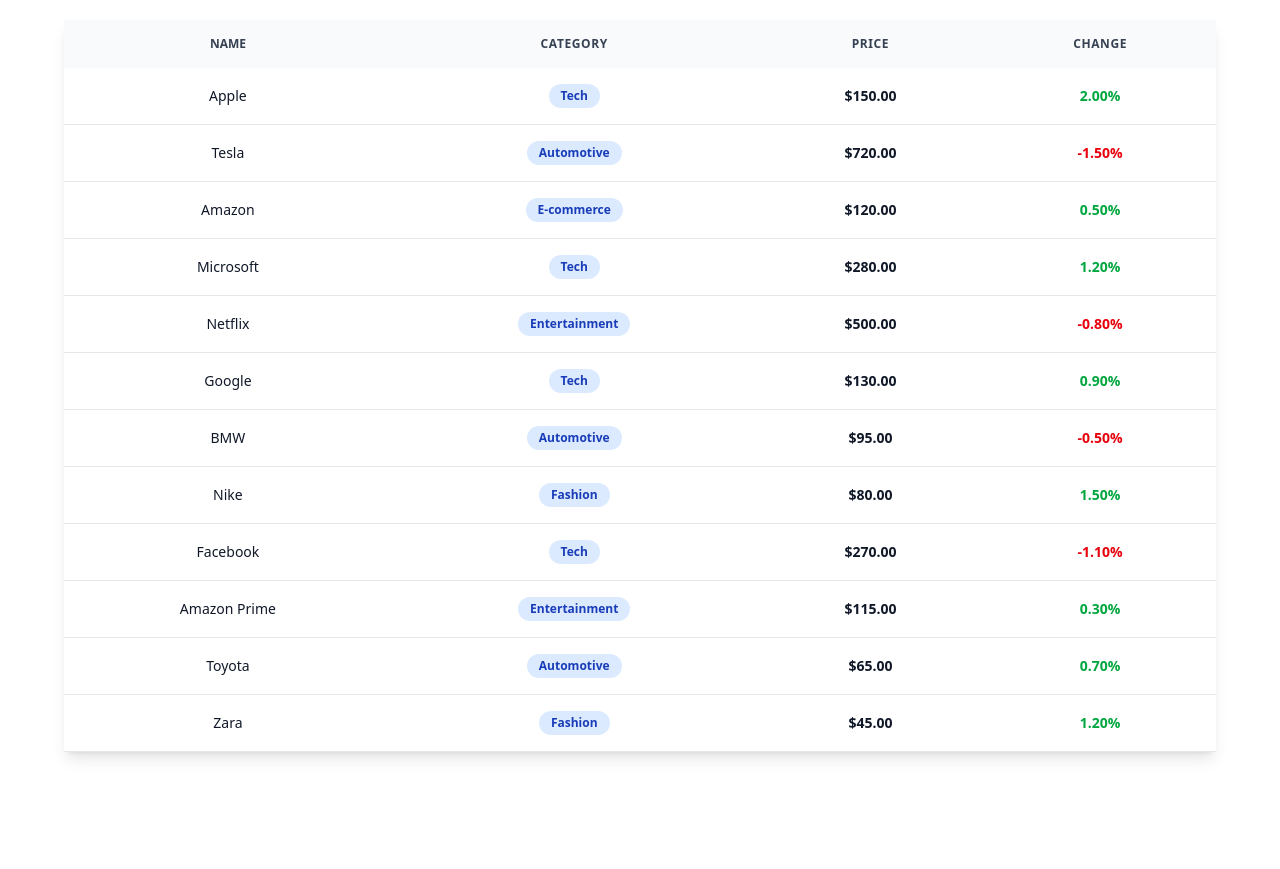
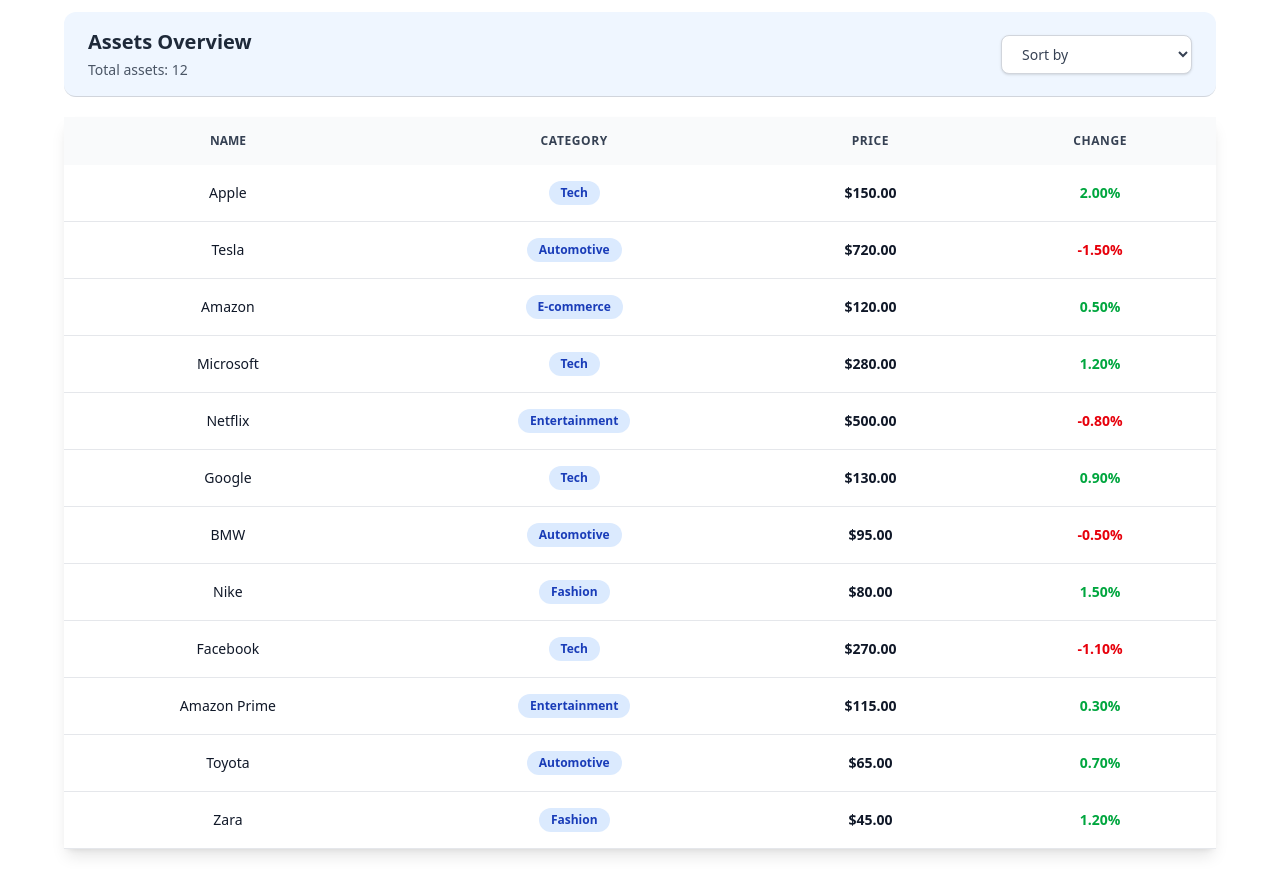
Before and after one commit to mennaomar777/real-time-assets-dashboard, a Next.js app: page / in a window 1280 px wide. Before the commit the page ends 800 px from the top, so only its background shows below. Built offline with nearby package versions, Linux system fonts and the light colour scheme.

Commit message:
implement assets sorting

```diff
--- a/app/_components/sort/Sort.tsx
+++ b/app/_components/sort/Sort.tsx
@@ -0,0 +1,31 @@
+import React from "react";
+
+export default function Sort({ onSort }: { onSort: (value: string) => void }) {
+  return (
+    <div>
+      <select
+        aria-label="Sort assets"
+        className="
+          px-4 py-2
+          rounded-lg
+          border border-gray-300
+          bg-white
+          text-sm text-gray-700
+          shadow-sm
+          cursor-pointer
+          focus:outline-none
+          focus:ring-2 focus:ring-blue-400
+          hover:border-gray-400
+          transition
+        "
+        onChange={(e) => onSort(e.target.value)}
+      >
+        <option value="">Sort by</option>
+        <option value="price-asc">Price: Low to High</option>
+        <option value="price-desc">Price: High to Low</option>
+        <option value="change-asc">Change: Low to High</option>
+        <option value="change-desc">Change: High to Low</option>
+      </select>
+    </div>
+  );
+}
--- a/app/page.tsx
+++ b/app/page.tsx
@@ -3,14 +3,41 @@
 import AssetsTable from "./_components/assetsTable/AssetsTable";
 import { AssetType } from "./_interfaces/asset";
 import { data } from "./_lib/data";
+import Sort from "./_components/sort/Sort";
 
 export default function Home() {
   const [assets, setAssets] = useState<AssetType[]>(data);
+  const [sortBy, setSortBy] = useState<string>("");
+  let newAssets: AssetType[] = structuredClone(assets);
+
+  // Sort
+  if (sortBy === "price-asc")
+    newAssets = newAssets.sort((a, b) => a.price - b.price);
+  if (sortBy === "price-desc")
+    newAssets = newAssets.sort((a, b) => b.price - a.price);
+  if (sortBy === "change-asc")
+    newAssets = newAssets.sort((a, b) => a.change - b.change);
+  if (sortBy === "change-desc")
+    newAssets = newAssets.sort((a, b) => b.change - a.change);
 
   return (
     <main>
       <div className="container mx-auto max-w-[90%]">
-        <AssetsTable assets={assets} />
+        <div className="bg-blue-50 mt-3 px-6 py-4 border-b  rounded-xl border-gray-300 flex flex-col md:flex-row md:justify-between md:items-center gap-4">
+          <div>
+            <h2 className="text-xl font-semibold text-gray-800">
+              Assets Overview
+            </h2>
+            <p className="text-sm text-gray-600 mt-1">
+              Total assets: {assets.length}
+            </p>
+          </div>
+          <div>
+            <Sort onSort={setSortBy} />
+          </div>
+        </div>
+
+        <AssetsTable assets={newAssets} />
       </div>
     </main>
   );
```
